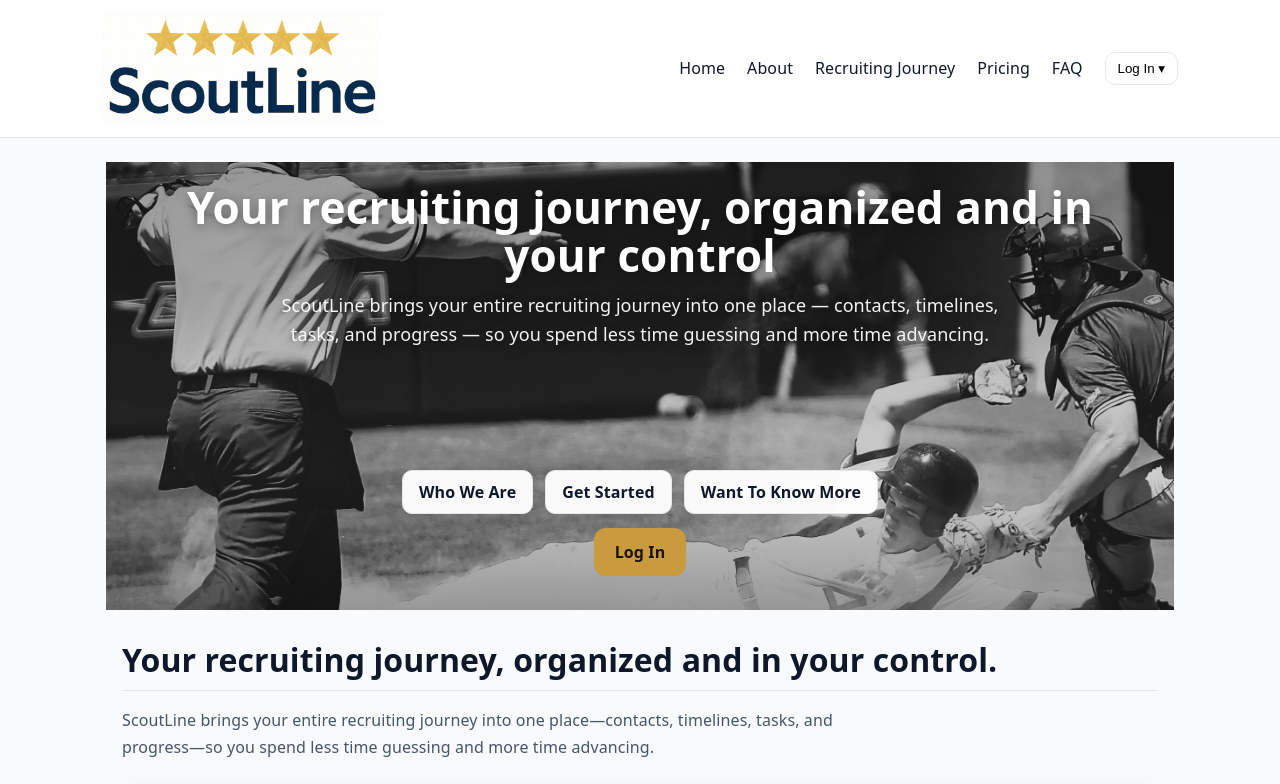
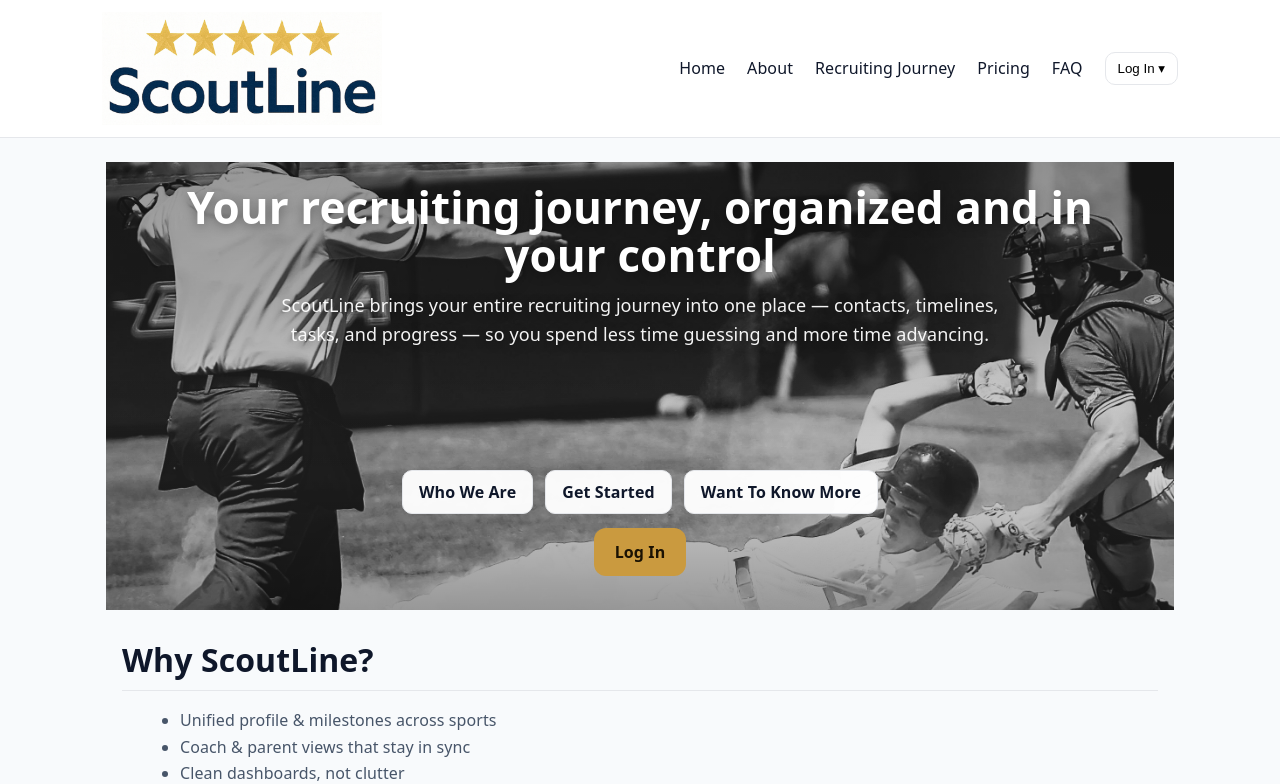
Before and after one commit to mattblittle-create/scoutline-beta, a Next.js app: page /recruiting-journey in a window 1280 px wide. Shown: the top 784 px of the page. Built offline with nearby package versions, Linux system fonts and the light colour scheme.

Commit message:
Update page.tsx

```diff
--- a/app/recruiting-journey/page.tsx
+++ b/app/recruiting-journey/page.tsx
@@ -1,4 +1,3 @@
-// app/recruiting-journey/page.tsx
 import RecruitingJourneyHero from "../components/RecruitingJourneyHero";
 
 export default function RecruitingJourneyPage() {
@@ -15,16 +14,17 @@ export default function RecruitingJourneyPage() {
         }}
       >
         <h1 style={{ margin: 0, fontSize: 32, lineHeight: 1.15 }}>
-          Your recruiting journey, organized and in your control.
+          Why ScoutLine?
         </h1>
 
         {/* Light divider line */}
         <div style={{ height: 1, background: "#e5e7eb", margin: "12px 0 16px" }} />
 
-        <p style={{ marginTop: 0, maxWidth: 720, color: "#475569", lineHeight: 1.65 }}>
-          ScoutLine brings your entire recruiting journey into one place—contacts, timelines,
-          tasks, and progress—so you spend less time guessing and more time advancing.
-        </p>
+        <ul style={{ margin: "0 0 0 18px", color: "#475569", lineHeight: 1.65 }}>
+          <li>Unified profile & milestones across sports</li>
+          <li>Coach & parent views that stay in sync</li>
+          <li>Clean dashboards, not clutter</li>
+        </ul>
 
         <section
           style={{
```
